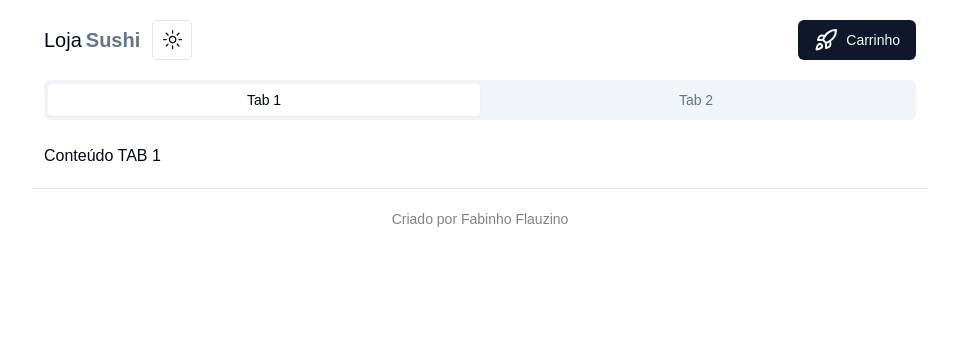
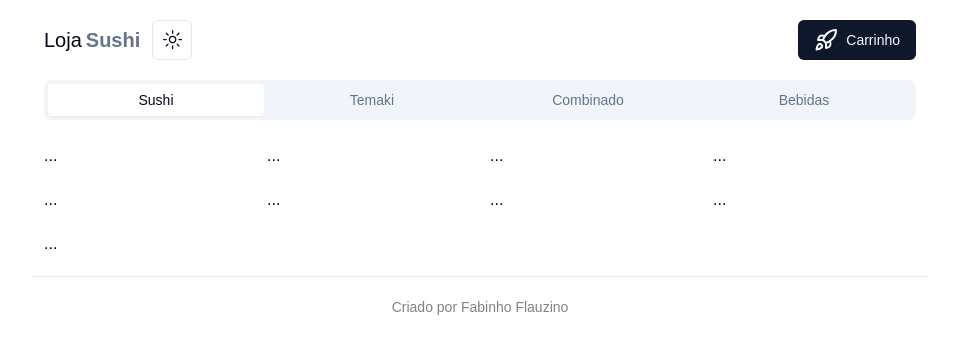
Before and after one commit to FabinhoFlauzino/loja-sushi-shadcn-ui, a Next.js app: page / in a window 1280 px wide. Shown: the top 354 px of the page, without its empty margins (160-1119 px from the left). Built offline with nearby package versions, Linux system fonts and the light colour scheme.

Commit message:
Criando componente de produtos

```diff
--- /dev/null
+++ b/src/components/products/empty.tsx
@@ -0,0 +1,8 @@
+export function ProductEmpty({name}: {name: string}) {
+  return (
+    <div className="w-full text-center my-10 space-y-5">
+      <p className="text-3xl font-bold">Ops!</p>
+      <p className="text-muted-foreground">Infelizmente não temos produtos na categoria <b>{name.toLowerCase()}</b>.</p>
+    </div>
+  )
+}
--- /dev/null
+++ b/src/components/products/item.tsx
@@ -0,0 +1,13 @@
+import { Product } from "@/types/product"
+
+type Props = {
+  item: Product
+}
+
+export function ProductItem({ item }: Props) {
+  return (
+    <div className="">
+      ...
+    </div>
+  )
+}
--- a/src/components/products/tab.tsx
+++ b/src/components/products/tab.tsx
@@ -1,25 +1,78 @@
 import { Tabs, TabsContent, TabsList, TabsTrigger } from "@/components/ui/tabs";
+import { getAllProducts } from "@/services/product";
+import { Product } from "@/types/product";
+import { ProductEmpty } from "./empty";
+import { ProductItem } from "./item";
 
-export function ProductsTab() {
+type Tab = {
+  title: string,
+  value: string,
+  products: Product[]
+}
+
+export async function ProductsTab() {
+  const products = await getAllProducts()
+
+  const tabs = [
+    {
+      title: 'Sushi',
+      value: 'sushi',
+      products: products.filter((item) => item.category === 'sushi')
+    },
+    {
+      title: 'Temaki',
+      value: 'temaki',
+      products: products.filter((item) => item.category === 'temaki')
+    },
+    {
+      title: 'Combinado',
+      value: 'pack',
+      products: products.filter((item) => item.category === 'pack')
+    },
+    {
+      title: 'Bebidas',
+      value: 'beverage',
+      products: products.filter((item) => item.category === 'beverage')
+    },
+  ]
+
   return (
-    <Tabs defaultValue="tab1">
+    <Tabs defaultValue="sushi">
       <TabsList className="flex ">
-        <TabsTrigger
-          value="tab1"
-          className="flex-1"
-        >
-          Tab 1
-        </TabsTrigger>
-        <TabsTrigger
-          value="tab2"
-          className="flex-1"
-        >
-          Tab 2
-        </TabsTrigger>
+        {tabs.map((item) => (
+          <TabsTrigger
+            key={item.value}
+            value={item.value}
+            className="flex-1"
+          >
+            {item.title}
+          </TabsTrigger>
+        ))}
       </TabsList>
-      <TabsContent value="tab1" className="mt-6">
-        Conteúdo TAB 1
-      </TabsContent>
+      {
+        tabs.map((item) => (
+          <TabsContent
+            key={item.value}
+            value={item.value}
+            className="mt-6"
+          >
+            {item.products.length > 0 && (
+              <div className="grid gap-5 grid-cols-2 sm:grid-cols-3 md:grid-cols-4">
+                {
+                  item.products.map((product) => (
+                    <ProductItem key={product.id} item={product} />
+                  ))
+                }
+              </div>
+            )}
+
+            {item.products.length === 0 && (
+              <ProductEmpty name={item.title} />
+            )}
+          </TabsContent>
+        ))
+      }
+
       <TabsContent value="tab2" className="mt-6">
         Conteúdo TAB 2
       </TabsContent>
--- /dev/null
+++ b/src/data/products.ts
@@ -0,0 +1,130 @@
+import { Product } from "@/types/product";
+
+export const products: Product[] = [
+    {
+        id: 1,
+        category: 'sushi',
+        name: 'Sushi 1',
+        image: '/images/sushi/sushi1.png',
+        price: 49
+    },
+    {
+        id: 2,
+        category: 'sushi',
+        name: 'Sushi 2',
+        image: '/images/sushi/sushi2.png',
+        price: 49
+    },
+    {
+        id: 3,
+        category: 'sushi',
+        name: 'Sushi 3',
+        image: '/images/sushi/sushi3.png',
+        price: 49
+    },
+    {
+        id: 4,
+        category: 'sushi',
+        name: 'Sushi 4',
+        image: '/images/sushi/sushi4.png',
+        price: 49
+    },
+    {
+        id: 5,
+        category: 'sushi',
+        name: 'Sushi 5',
+        image: '/images/sushi/sushi5.png',
+        price: 49
+    },
+    {
+        id: 6,
+        category: 'sushi',
+        name: 'Sushi 6',
+        image: '/images/sushi/sushi6.png',
+        price: 49
+    },
+    {
+        id: 7,
+        category: 'sushi',
+        name: 'Sushi 7',
+        image: '/images/sushi/sushi7.png',
+        price: 49
+    },
+    {
+        id: 8,
+        category: 'sushi',
+        name: 'Sushi 8',
+        image: '/images/sushi/sushi8.png',
+        price: 49
+    },
+    {
+        id: 9,
+        category: 'sushi',
+        name: 'Sushi 9',
+        image: '/images/sushi/sushi9.png',
+        price: 49
+    },
+    {
+        id: 21,
+        category: 'pack',
+        name: 'Combo 1',
+        image: '/images/combo/combo1.png',
+        price: 81
+    },
+    {
+        id: 22,
+        category: 'pack',
+        name: 'Combo 2',
+        image: '/images/combo/combo2.png',
+        price: 81
+    },
+    {
+        id: 23,
+        category: 'pack',
+        name: 'Combo 3',
+        image: '/images/combo/combo3.png',
+        price: 81
+    },
+    {
+        id: 24,
+        category: 'pack',
+        name: 'Combo 4',
+        image: '/images/combo/combo4.png',
+        price: 81
+    },
+    {
+        id: 25,
+        category: 'pack',
+        name: 'Combo 5',
+        image: '/images/combo/combo5.png',
+        price: 81
+    },
+    {
+        id: 26,
+        category: 'pack',
+        name: 'Combo 6',
+        image: '/images/combo/combo6.png',
+        price: 81
+    },
+    {
+        id: 27,
+        category: 'pack',
+        name: 'Combo 7',
+        image: '/images/combo/combo7.png',
+        price: 81
+    },
+    {
+        id: 28,
+        category: 'pack',
+        name: 'Combo 8',
+        image: '/images/combo/combo8.png',
+        price: 81
+    },
+    {
+        id: 29,
+        category: 'pack',
+        name: 'Combo 9',
+        image: '/images/combo/combo9.png',
+        price: 81
+    },
+];
--- /dev/null
+++ b/src/services/product.ts
@@ -0,0 +1,10 @@
+import { products } from "@/data/products";
+import { Product } from "@/types/product";
+
+export const getAllProducts = async (): Promise<Product[]> => {
+  return new Promise((resolve, reject) => {
+    return setTimeout(() => {
+      resolve(products)
+    }, 2000)
+  })
+}
--- /dev/null
+++ b/src/types/product.ts
@@ -0,0 +1,7 @@
+export type Product = {
+  id: number,
+  category: string,
+  name: string,
+  image: string,
+  price: number
+}
```
